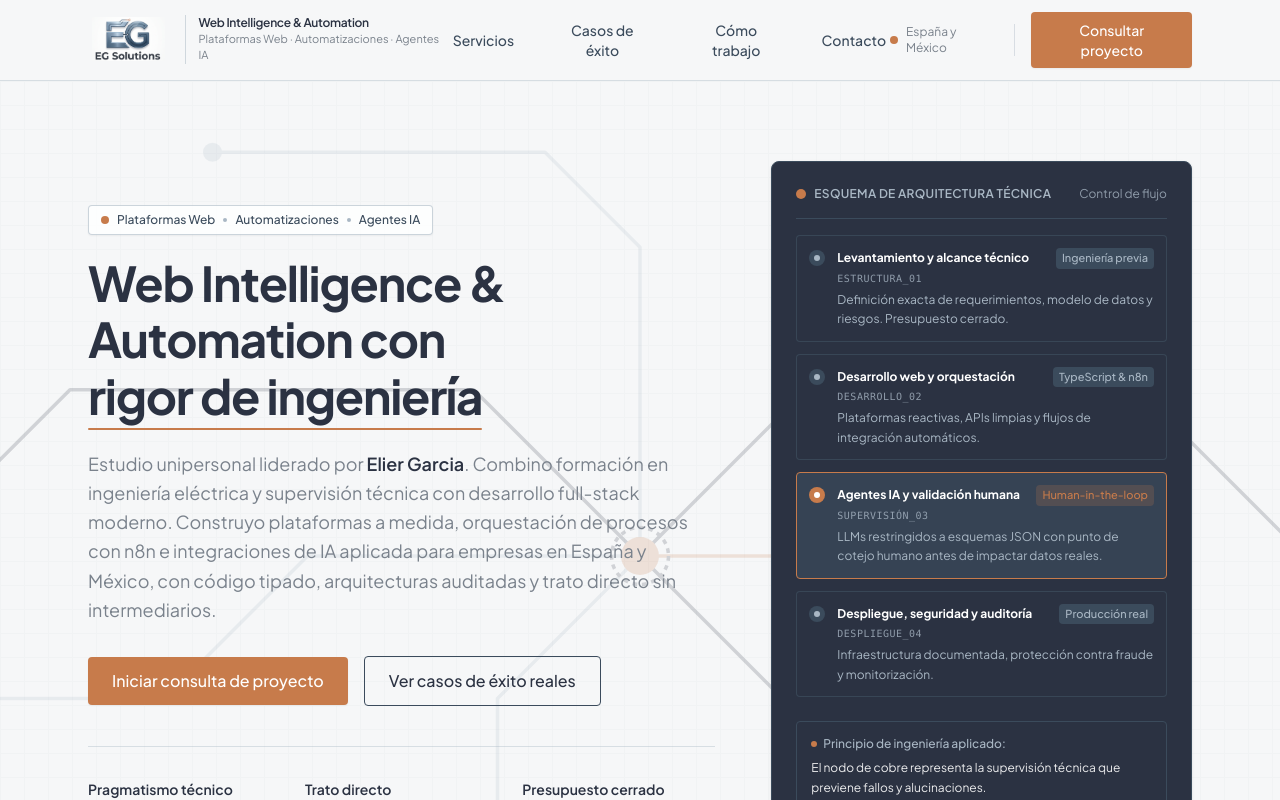
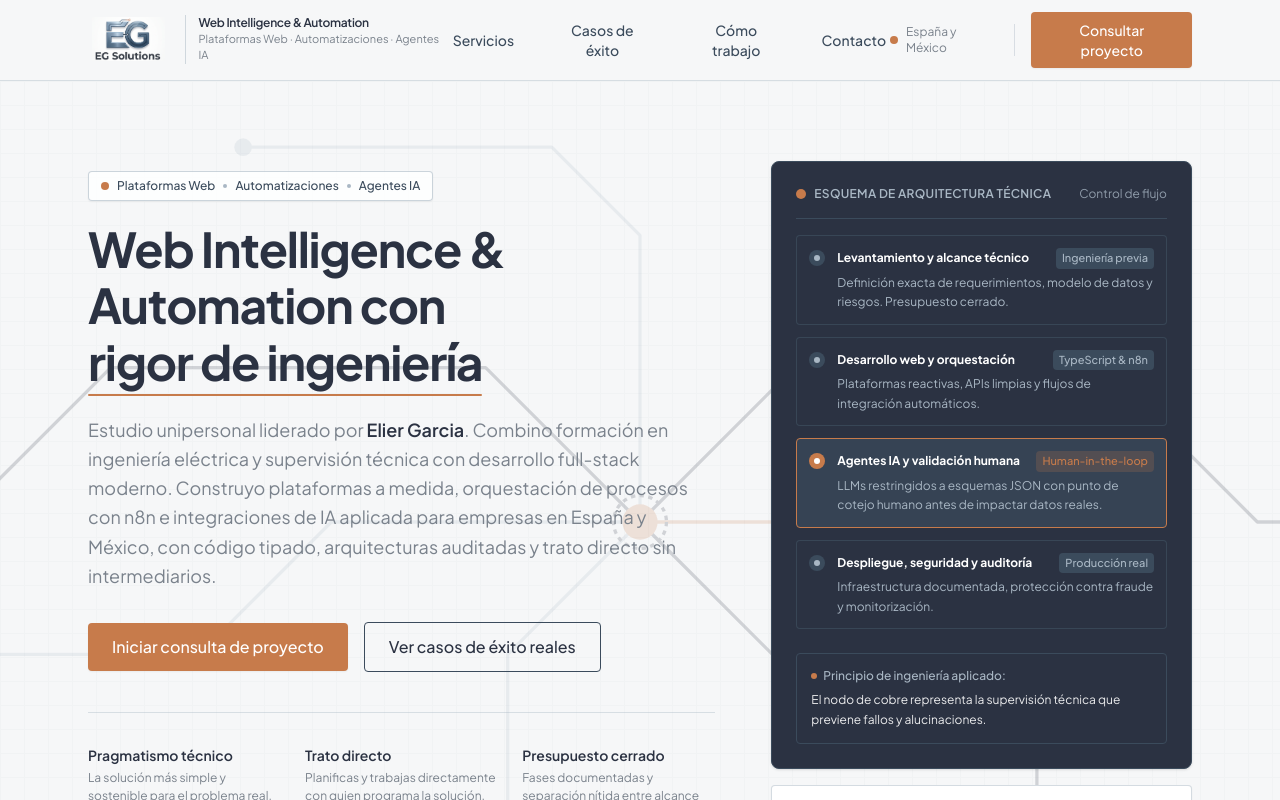
Before and after one commit to egarciav99/EG-solutions, a React (Vite) app: page / in a window 1280 px wide. Shown: the top 800 px of the page. Built offline with nearby package versions, Linux system fonts and the light colour scheme.

Commit message:
feat(ui): optimize circuit animation and clean UI
Add view-based triggering for circuit animations to improve performance and remove redundant technical codes from the blueprint display to declutter the interface.

```diff
--- a/src/components/CircuitBackground.tsx
+++ b/src/components/CircuitBackground.tsx
@@ -1,4 +1,5 @@
-import { motion } from 'motion/react';
+import { useRef } from 'react';
+import { motion, useInView } from 'motion/react';
 import { CircuitLayout } from '../types';
 
 interface CircuitBackgroundProps {
@@ -20,17 +21,25 @@ export function CircuitBackground({
   opacity = 0.18,
   className = '',
 }: CircuitBackgroundProps) {
+  const containerRef = useRef<HTMLDivElement>(null);
+  const isInView = useInView(containerRef, { once: true, amount: 0.3 });
+
   return (
+    <div
+      ref={containerRef}
+      className={`absolute inset-0 w-full h-full pointer-events-none z-0 overflow-hidden ${className}`}
+      aria-hidden="true"
+    >
       <svg
         viewBox={`0 0 ${layout.width} ${layout.height}`}
         preserveAspectRatio="xMidYMid slice"
-      className={`absolute inset-0 w-full h-full pointer-events-none z-0 ${className}`}
+        width="100%"
+        height="100%"
         style={{
           opacity,
           transform: flip ? 'scaleX(-1)' : undefined,
           transformOrigin: 'center',
         }}
-      aria-hidden="true"
       >
         {/* Trazas animadas con ángulos rectos y de 45° */}
         {layout.traces.map((trace, i) => {
@@ -47,8 +56,11 @@ export function CircuitBackground({
               strokeLinecap="round"
               strokeLinejoin="round"
               initial={{ pathLength: 0, opacity: 0 }}
-            whileInView={{ pathLength: 1, opacity: 1 }}
-            viewport={{ once: true, amount: 0.3 }}
+              animate={
+                isInView
+                  ? { pathLength: 1, opacity: 1 }
+                  : { pathLength: 0, opacity: 0 }
+              }
               transition={{
                 duration: 0.85,
                 delay: i * 0.07,
@@ -75,8 +87,11 @@ export function CircuitBackground({
                   strokeWidth={1.5}
                   strokeDasharray="2 2"
                   initial={{ scale: 0, opacity: 0 }}
-                whileInView={{ scale: 1, opacity: 1 }}
-                viewport={{ once: true, amount: 0.3 }}
+                  animate={
+                    isInView
+                      ? { scale: 1, opacity: 1 }
+                      : { scale: 0, opacity: 0 }
+                  }
                   transition={{
                     duration: 0.3,
                     delay: 0.55 + i * 0.05,
@@ -91,8 +106,11 @@ export function CircuitBackground({
                 r={node.r}
                 fill={fillColor}
                 initial={{ scale: 0, opacity: 0 }}
-              whileInView={{ scale: 1, opacity: 1 }}
-              viewport={{ once: true, amount: 0.3 }}
+                animate={
+                  isInView
+                    ? { scale: 1, opacity: 1 }
+                    : { scale: 0, opacity: 0 }
+                }
                 transition={{
                   duration: 0.3,
                   delay: 0.6 + i * 0.05,
@@ -103,5 +121,6 @@ export function CircuitBackground({
           );
         })}
       </svg>
+    </div>
   );
 }
--- a/src/components/Hero.tsx
+++ b/src/components/Hero.tsx
@@ -153,10 +153,6 @@ export function Hero({ onConsultationClick, onExploreProjectsClick }: HeroProps)
                             {step.tag}
                           </span>
                         </div>
-                        {/* Código monoespaciado técnico */}
-                        <div className="text-[10px] font-mono text-steel/80 mt-0.5 tracking-wider">
-                          {step.code}
-                        </div>
                         <p className="text-xs text-steel mt-1 line-clamp-2 leading-relaxed">
                           {step.desc}
                         </p>
--- a/src/data/blueprintSteps.ts
+++ b/src/data/blueprintSteps.ts
@@ -4,7 +4,6 @@ export const BLUEPRINT_STEPS: BlueprintStep[] = [
   {
     id: 0,
     title: 'Levantamiento y alcance técnico',
-    code: 'ESTRUCTURA_01',
     tag: 'Ingeniería previa',
     desc: 'Definición exacta de requerimientos, modelo de datos y riesgos. Presupuesto cerrado.',
     detail: 'Formación en supervisión de obra aplicada a la estimación técnica: plazos reales, no optimistas.',
@@ -12,7 +11,6 @@ export const BLUEPRINT_STEPS: BlueprintStep[] = [
   {
     id: 1,
     title: 'Desarrollo web y orquestación',
-    code: 'DESARROLLO_02',
     tag: 'TypeScript & n8n',
     desc: 'Plataformas reactivas, APIs limpias y flujos de integración automáticos.',
     detail: 'Manejo estricto de excepciones, idempotencia en transacciones y cero dependencias superfluas.',
@@ -20,7 +18,6 @@ export const BLUEPRINT_STEPS: BlueprintStep[] = [
   {
     id: 2,
     title: 'Agentes IA y validación humana',
-    code: 'SUPERVISIÓN_03',
     tag: 'Human-in-the-loop',
     desc: 'LLMs restringidos a esquemas JSON con punto de cotejo humano antes de impactar datos reales.',
     detail: 'El nodo de cobre representa la supervisión técnica que previene fallos y alucinaciones.',
@@ -29,7 +26,6 @@ export const BLUEPRINT_STEPS: BlueprintStep[] = [
   {
     id: 3,
     title: 'Despliegue, seguridad y auditoría',
-    code: 'DESPLIEGUE_04',
     tag: 'Producción real',
     desc: 'Infraestructura documentada, protección contra fraude y monitorización.',
     detail: 'Entrega llave en mano con propiedad total del código y canales directos de soporte.',
--- a/src/types.ts
+++ b/src/types.ts
@@ -42,7 +42,6 @@ export interface BrandPillar {
 export interface BlueprintStep {
   id: number;
   title: string;
-  code: string;
   tag: string;
   desc: string;
   detail: string;
```
Lines whose indentation alone changed are shown as unchanged.
